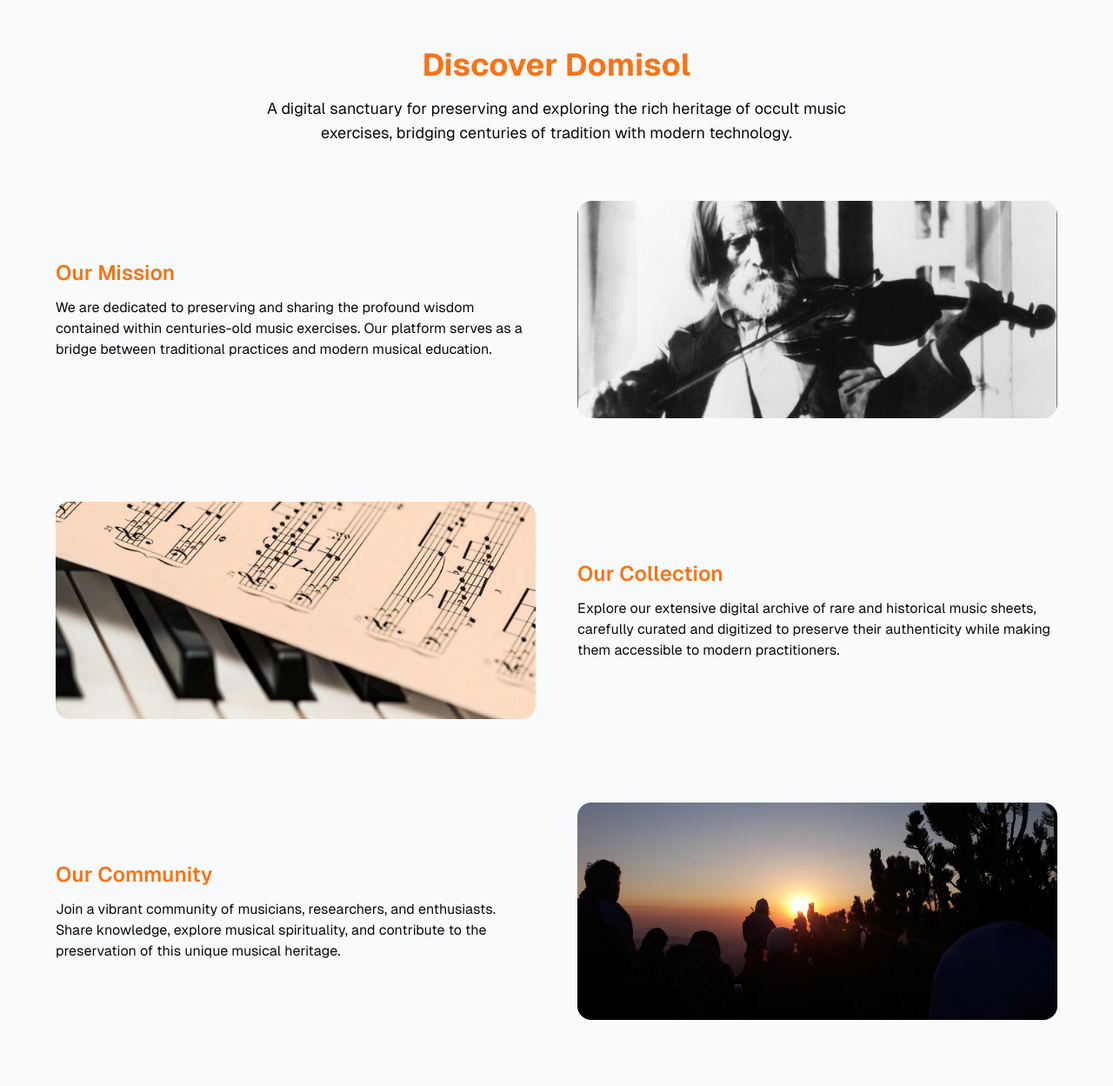
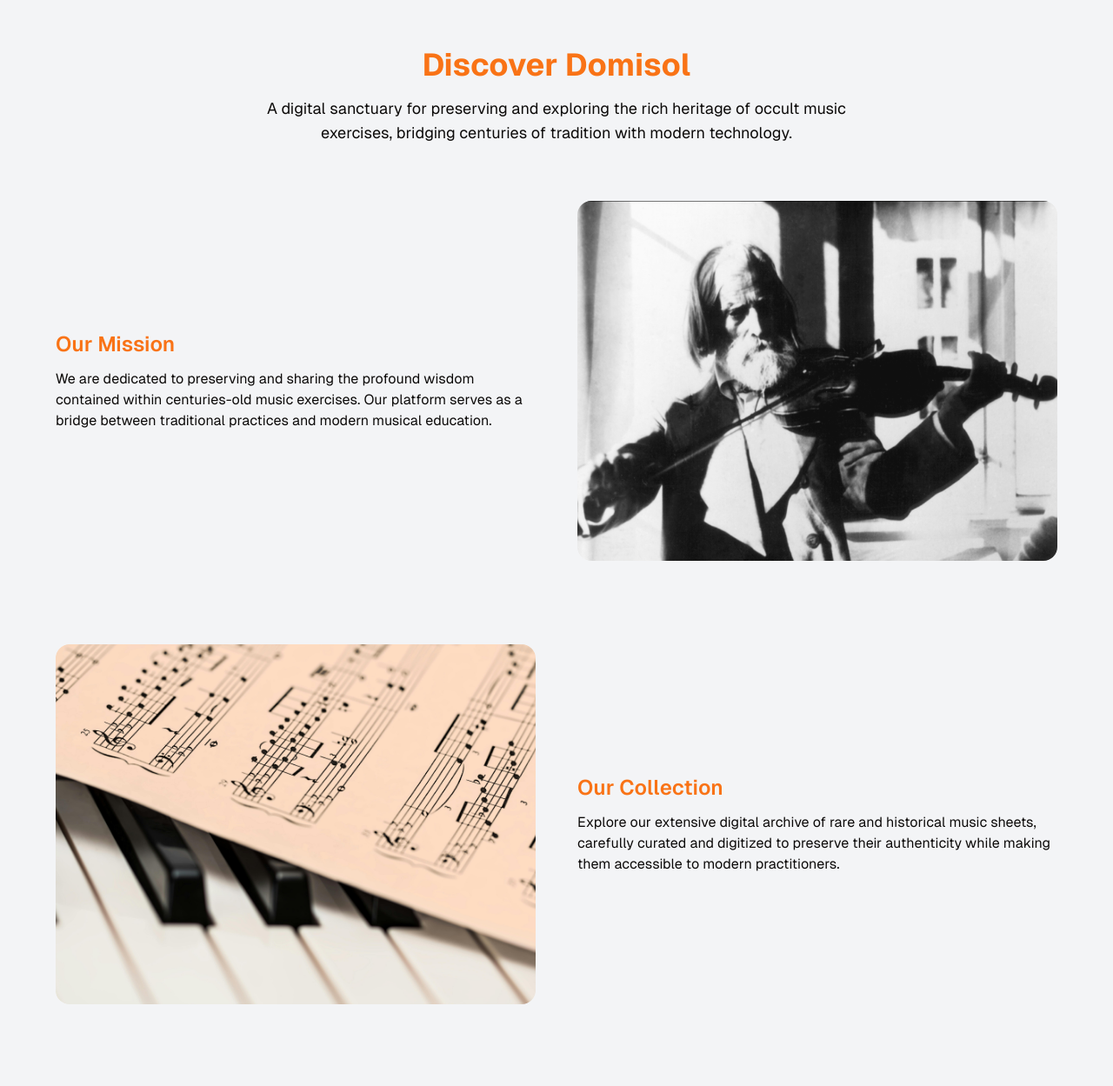
Before and after one commit to mkireva/domisol-ui, a Next.js app: page / in a window 1280 px wide. Shown: the part 875-2124 px from the top of the page at 87% size. Built offline with nearby package versions, Linux system fonts and the light colour scheme.

Commit message:
fix: home page wip 3

```diff
--- a/src/app/page.tsx
+++ b/src/app/page.tsx
@@ -97,7 +97,7 @@ export default function Home() {
 
             {/* Project Description */}
             <div className="mt-16 sm:mt-24 md:mt-32">
-              <div className="relative w-screen left-[50%] right-[50%] mx-[-50vw] bg-gray-50 dark:bg-gray-900/50">
+              <div className="relative w-screen left-[50%] right-[50%] mx-[-50vw] bg-gray-100 dark:bg-gray-900/50">
                 <section
                   aria-labelledby="discover-heading"
                   className="relative py-12 sm:py-16 md:py-20"
@@ -129,9 +129,10 @@ export default function Home() {
                             </h3>
                             <p className="text-sm sm:text-base text-grey-800 leading-relaxed">
                               We are dedicated to preserving and sharing the
-                              profound wisdom contained within centuries-old music
-                              exercises. Our platform serves as a bridge between
-                              traditional practices and modern musical education.
+                              profound wisdom contained within centuries-old
+                              music exercises. Our platform serves as a bridge
+                              between traditional practices and modern musical
+                              education.
                             </p>
                           </div>
                           <div className="flex-1 order-1 md:order-2 w-full">
@@ -146,13 +147,12 @@ export default function Home() {
 
                                 {/* Image */}
                                 <div
-                                  className="relative w-full"
-                                  style={{ height: "250px" }}
+                                  className="relative w-full aspect-[4/3]"
                                 >
                                   <Image
                                     src="/images/pdanov.png"
                                     alt="Petar Danov playing the violin"
-                                    className="object-cover object-center"
+                                    className="object-cover object-[center_35%]"
                                     fill
                                     sizes="(max-width: 768px) 100vw, 50vw"
                                     priority={true}
@@ -179,8 +179,7 @@ export default function Home() {
 
                                 {/* Image */}
                                 <div
-                                  className="relative w-full"
-                                  style={{ height: "250px" }}
+                                  className="relative w-full aspect-[4/3]"
                                 >
                                   <Image
                                     src="/images/piano.jpg"
@@ -216,10 +215,10 @@ export default function Home() {
                               Our Community
                             </h3>
                             <p className="text-sm sm:text-base text-grey-800 leading-relaxed">
-                              Join a vibrant community of musicians, researchers,
-                              and enthusiasts. Share knowledge, explore musical
-                              spirituality, and contribute to the preservation of
-                              this unique musical heritage.
+                              Join a vibrant community of musicians,
+                              researchers, and enthusiasts. Share knowledge,
+                              explore musical spirituality, and contribute to
+                              the preservation of this unique musical heritage.
                             </p>
                           </div>
                           <div className="flex-1 order-1 md:order-2 w-full">
@@ -234,8 +233,7 @@ export default function Home() {
 
                                 {/* Image */}
                                 <div
-                                  className="relative w-full"
-                                  style={{ height: "250px" }}
+                                  className="relative w-full aspect-[4/3]"
                                 >
                                   <Image
                                     src="/images/rila-music.jpeg"
```
